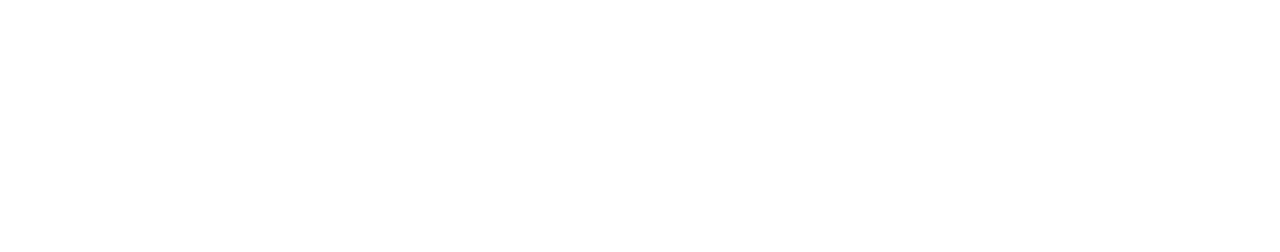
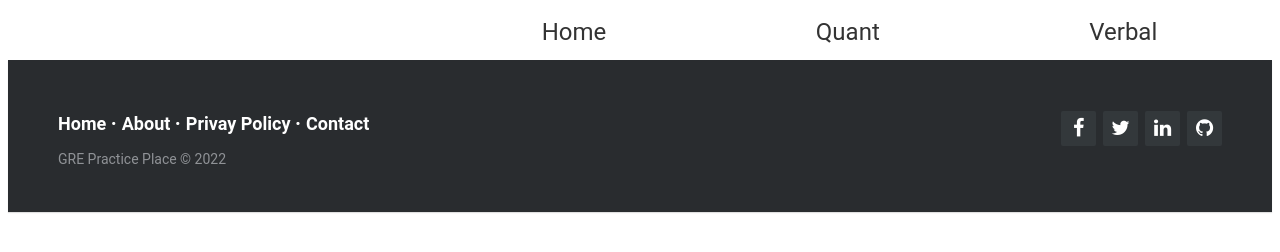
Before and after one commit to gresolutionwithanswer/gresolutionwithanswer.github.io, a plain HTML site: page index.html in a window 1280 px wide. Drawn offline with Linux system fonts and the light colour scheme.

Commit message:
added footer

```diff
--- /dev/null
+++ b/index.css
@@ -0,0 +1,136 @@
+.navbar-container {
+    display: grid;
+    grid-template-columns: auto auto auto auto auto;
+    padding: 10px;
+    height: 2em;
+  }
+  .navbar-container > div{
+    text-align:center;
+  }
+  .navbar-container > div:hover{
+    border-bottom:2px solid rgb(110,20,22);
+  }
+
+
+  .navbar-container > div > a{
+    text-decoration:none;
+    color:rgb(51,51,51);
+    font-size:1.5em;
+  }
+
+
+.navbar-item1{
+    grid-column-start: 3
+  }
+  .navbar-item2{
+    grid-column-start: 4
+  }
+
+  @import url(https://fonts.googleapis.com/css?family=Roboto:400,500,300,700);
+
+  * {
+    font-family: Roboto;
+  }
+
+  @import url(https://fonts.googleapis.com/css?family=Roboto:400,500,300,700);
+
+* {
+  font-family: Roboto;
+}
+
+section {
+  width: 100%;
+  display: inline-block;
+  background: #ccc;
+  height: 60vh;
+  text-align: center;
+  font-size: 22px;
+  font-weight: 700;
+  text-decoration: underline;
+}
+
+.footer-distributed {
+  background-color: #292c2f;
+  box-shadow: 0 1px 1px 0 rgba(0, 0, 0, 0.12);
+  box-sizing: border-box;
+  width: 100%;
+  text-align: left;
+  font: normal 16px sans-serif;
+  padding: 45px 50px;
+}
+
+.footer-distributed .footer-left p {
+  color: #8f9296;
+  font-size: 14px;
+  margin: 0;
+}
+/* Footer links */
+
+.footer-distributed p.footer-links {
+  font-size: 18px;
+  font-weight: bold;
+  color: #ffffff;
+  margin: 0 0 10px;
+  padding: 0;
+  transition: ease .25s;
+}
+
+.footer-distributed p.footer-links a {
+  display: inline-block;
+  line-height: 1.8;
+  text-decoration: none;
+  color: inherit;
+  transition: ease .25s;
+}
+
+.footer-distributed .footer-links a:before {
+  content: "·";
+  font-size: 20px;
+  left: 0;
+  color: #fff;
+  display: inline-block;
+  padding-right: 5px;
+}
+
+.footer-distributed .footer-links .link-1:before {
+  content: none;
+}
+
+.footer-distributed .footer-right {
+  float: right;
+  margin-top: 6px;
+  max-width: 180px;
+}
+
+.footer-distributed .footer-right a {
+  display: inline-block;
+  width: 35px;
+  height: 35px;
+  background-color: #33383b;
+  border-radius: 2px;
+  font-size: 20px;
+  color: #ffffff;
+  text-align: center;
+  line-height: 35px;
+  margin-left: 3px;
+  transition:all .25s;
+}
+
+.footer-distributed .footer-right a:hover{transform:scale(1.1); -webkit-transform:scale(1.1);}
+
+.footer-distributed p.footer-links a:hover{text-decoration:underline;}
+
+/* Media Queries */
+
+@media (max-width: 600px) {
+  .footer-distributed .footer-left, .footer-distributed .footer-right {
+    text-align: center;
+  }
+  .footer-distributed .footer-right {
+    float: none;
+    margin: 0 auto 20px;
+  }
+  .footer-distributed .footer-left p.footer-links {
+    line-height: 1.8;
+  }
+}
--- a/index.html
+++ b/index.html
@@ -6,10 +6,53 @@
         <title>GRE Practice Place</title>
         <meta name="description" content="">
         <meta name="viewport" content="width=device-width, initial-scale=1">
-        <link rel="stylesheet" href="">
+        <link rel="stylesheet" href="index.css">
+        <link href="https://maxcdn.bootstrapcdn.com/font-awesome/4.2.0/css/font-awesome.min.css" rel="stylesheet">
     </head>
     <body>
+        <!--Header-->
+        <header>
+            <nav class="navbar-container">
+              <div class="navbar-item1">
+                <a href="#">Home</a>
+              </div>
+              <div class="navbar-item2">
+                <a href="#">Quant</a>
+              </div>
+              <div class="navbar-item3">
+                <a href="#">Verbal</a>
+              </div>
+            </nav>
+          </header>
+          <!-- Main content-->
 
-        <script src="" async defer></script>
+          <!--Footer-->
+          <footer class="footer-distributed">
+
+            <div class="footer-right">
+
+              <a href="#"><i class="fa fa-facebook"></i></a>
+              <a href="#"><i class="fa fa-twitter"></i></a>
+              <a href="#"><i class="fa fa-linkedin"></i></a>
+              <a href="#"><i class="fa fa-github"></i></a>
+
+            </div>
+
+            <div class="footer-left">
+
+              <p class="footer-links">
+
+                <a class="link-1" href="#">Home</a>
+                <a href="#">About</a>
+                <a href="#">Privay Policy</a>
+                <a href="#">Contact</a>
+
+              </p>
+
+              <p>GRE Practice Place &copy; 2022</p>
+            </div>
+
+          </footer>
+
     </body>
 </html>
```
